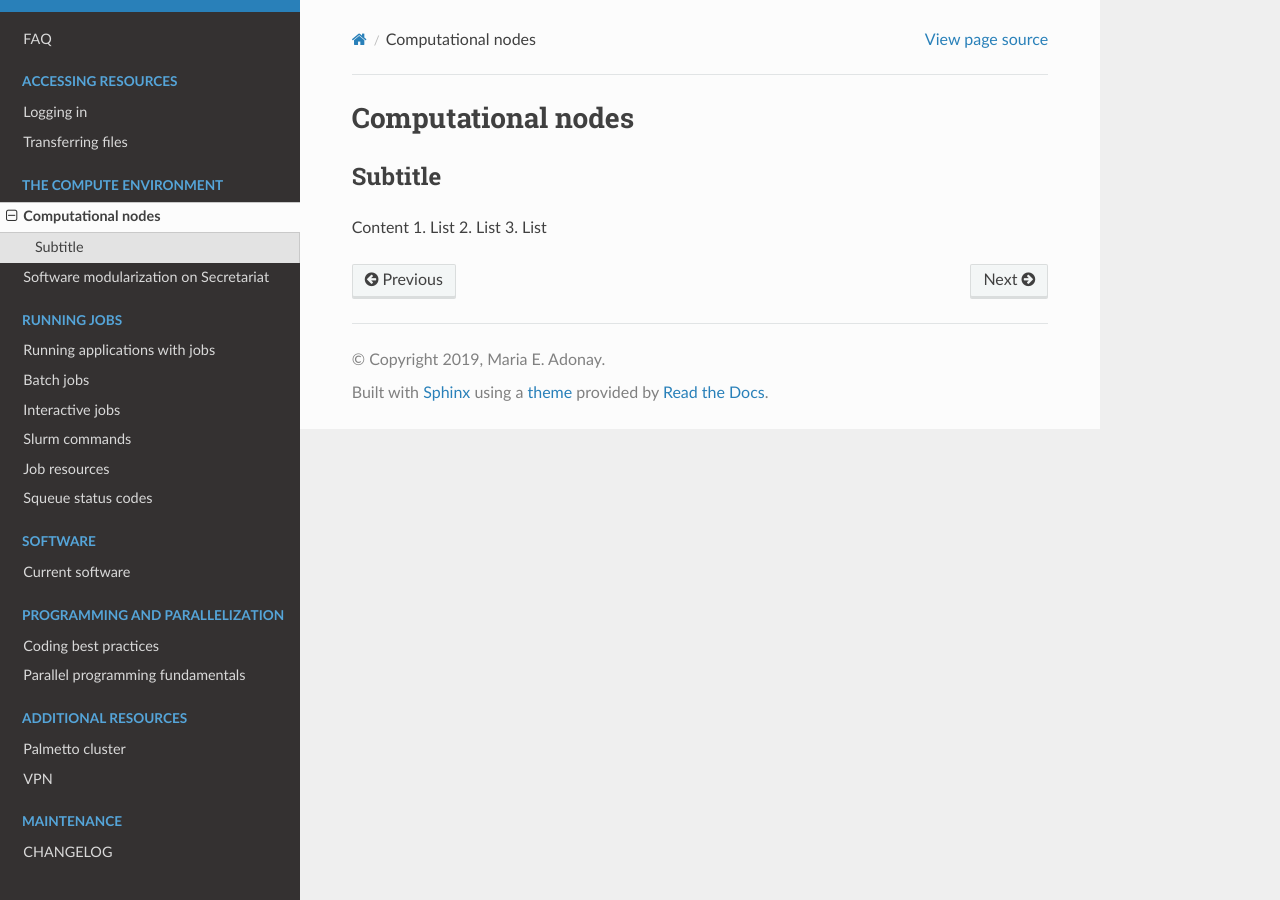
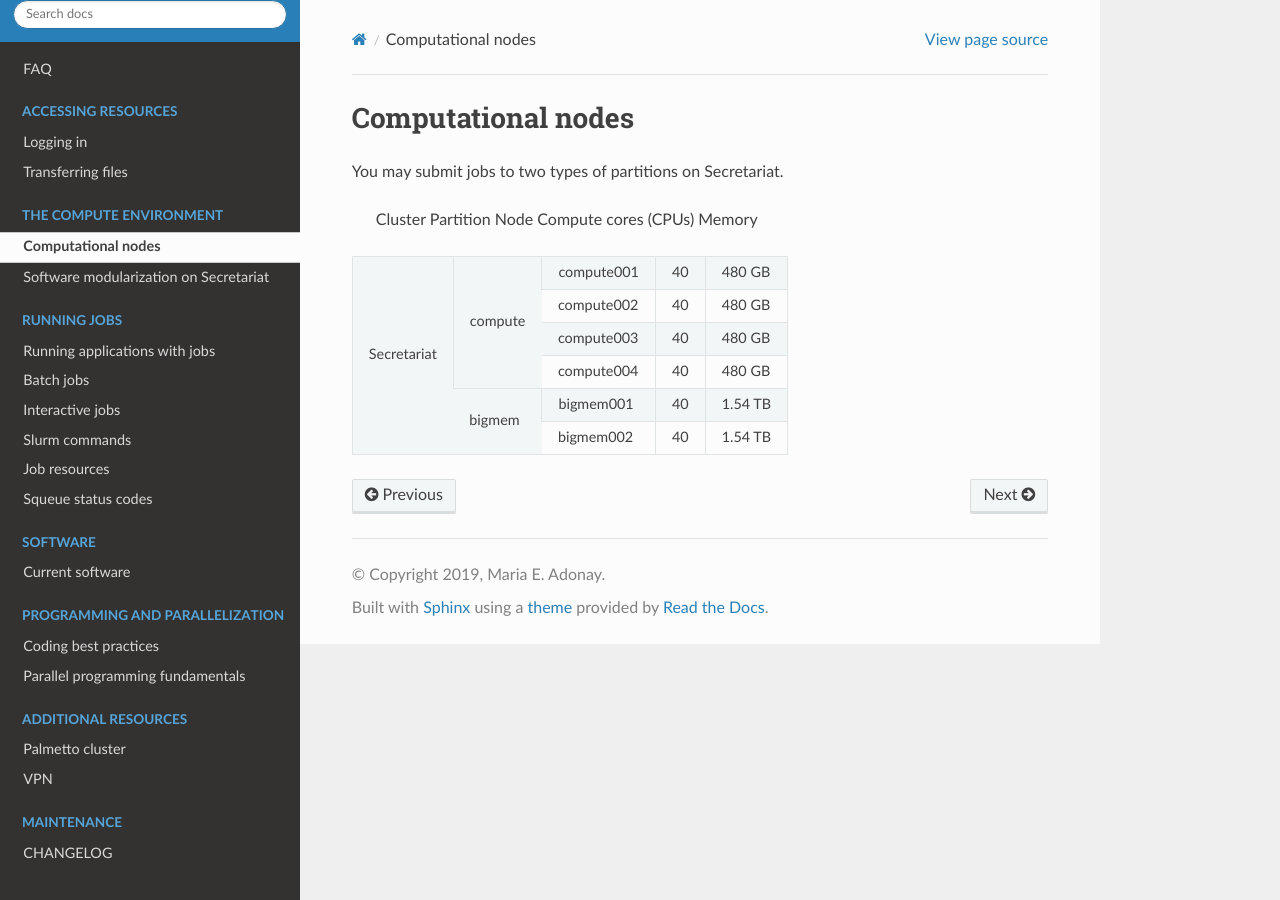
Before and after one commit to amalgamaria/secretariat, a Sphinx documentation site: the page built from docs/compute/node-types.rst, in a window 1280 px wide. Built offline with Sphinx 7.4.7 and the Read the Docs theme 2.0.0, drawn with Linux system fonts in a browser that asks for light colours.

Commit message:
Update content

```diff
--- a/docs/compute/node-types.rst
+++ b/docs/compute/node-types.rst
@@ -1,10 +1,19 @@
 Computational nodes
 ===================
 
-Subtitle
-********
+You may submit jobs to two types of partitions on Secretariat.
 
-Content
-1.	List
-2.	List
-3.	List
+  Cluster		  Partition		  Node			  Compute cores (CPUs)	  Memory
++-----------------------+-----------------------+-----------------------+-----------------------+-----------------------+
+| Secretariat		| compute		| compute001		| 40			| 480 GB		|
++			+			+-----------------------+-----------------------+-----------------------+
+|			|			| compute002		| 40			| 480 GB		|
++			+			+-----------------------+-----------------------+-----------------------+
+|			|			| compute003		| 40			| 480 GB		|
++			+			+-----------------------+-----------------------+-----------------------+
+|			|			| compute004		| 40			| 480 GB		|
++                       +-----------------------+-----------------------+-----------------------+-----------------------+
+|                       | bigmem		| bigmem001		| 40			| 1.54 TB		|
++                       +			+-----------------------+-----------------------+-----------------------+
+|                       |			| bigmem002		| 40			| 1.54 TB		|
++-----------------------+-----------------------+-----------------------+-----------------------+-----------------------+
```
